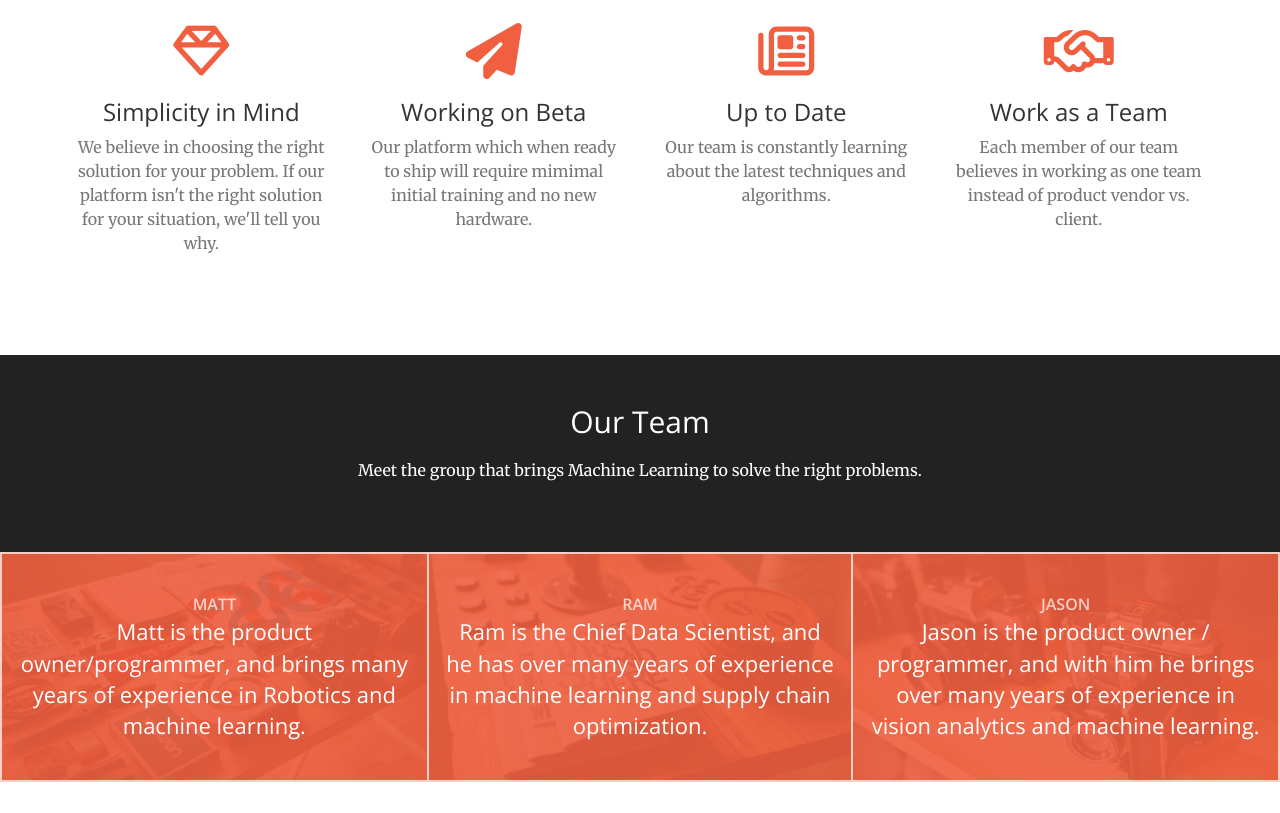
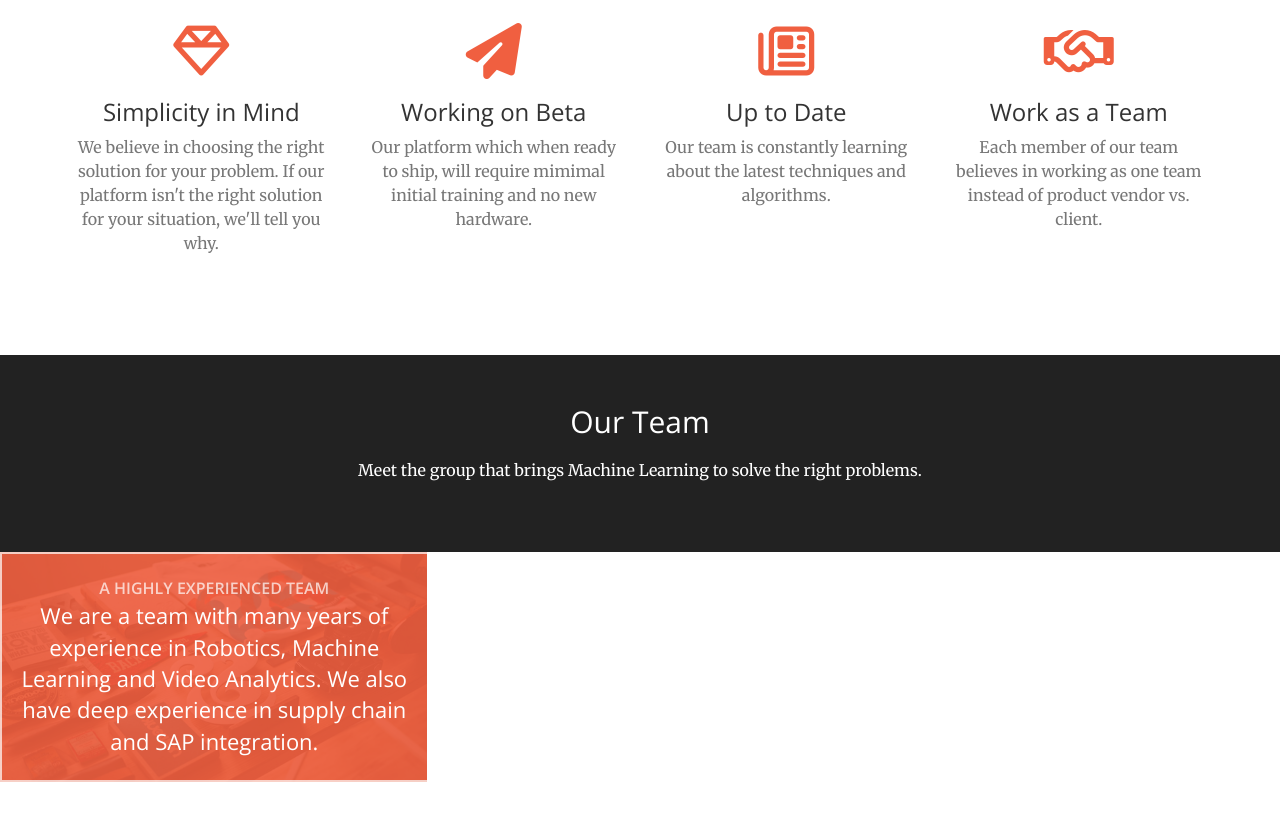
Before and after one commit to DeepSightWorks/deepsightworks.github.io, a website: page index.html in a window 1280 px wide. Shown: the part 1367-2180 px from the top of the page. Drawn offline with nearby package versions, Linux system fonts and the light colour scheme; files that its build step writes are made by us from their sources.

Commit message:
Update index.html

```diff
--- a/index.html
+++ b/index.html
@@ -123,7 +123,7 @@
 					<div class="service-box">
 						<i class="fa fa-4x fa-paper-plane text-primary sr-icons"></i>
 						<h3>Working on Beta</h3>
-						<p class="text-muted">Our platform which when ready to ship will require mimimal initial training and no new hardware.</p>
+						<p class="text-muted">Our platform which when ready to ship, will require mimimal initial training and no new hardware.</p>
 					</div>
 				</div>
 				<div class="col-lg-3 col-md-6 text-center">
@@ -156,6 +156,22 @@
 	<section class="no-padding">
 		<div class="container-fluid">
 			<div class="row no-gutter">
+				<div class="col-lg-4 col-sm-6">
+					<a href="javascript:void(0)" class="portfolio-box">
+						<img src="img/portfolio/thumbnails/1.jpg" class="img-responsive" alt="">
+						<div class="portfolio-box-caption first">
+							<div class="portfolio-box-caption-content">
+								<div class="project-category text-faded">
+									A highly experienced team
+								</div>
+								<div class="project-name">
+									We are a team with many years of experience in Robotics, Machine Learning and Video Analytics. We also have deep experience in supply chain and SAP integration.
+								</div>
+							</div>
+						</div>
+					</a>
+				</div>
+				<!--
 				<div class="col-lg-4 col-sm-6">
 					<a href="javascript:void(0)" class="portfolio-box">
 						<img src="img/portfolio/thumbnails/1.jpg" class="img-responsive" alt="">
@@ -201,7 +217,7 @@
 						</div>
 					</a>
 				</div>
-				<!--
+
 				<div class="col-lg-4 col-sm-6">
 					<a href="javascript:void(0)" class="portfolio-box">
 						<img src="img/portfolio/thumbnails/1.jpg" class="img-responsive" alt="">
```
